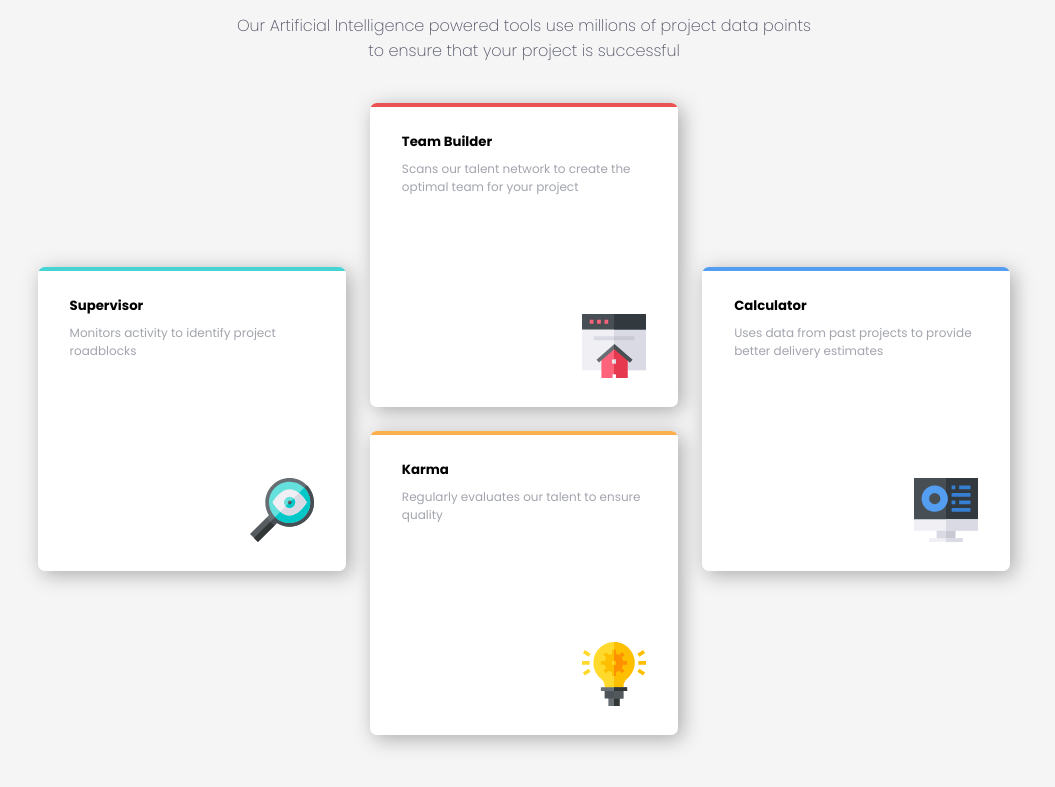
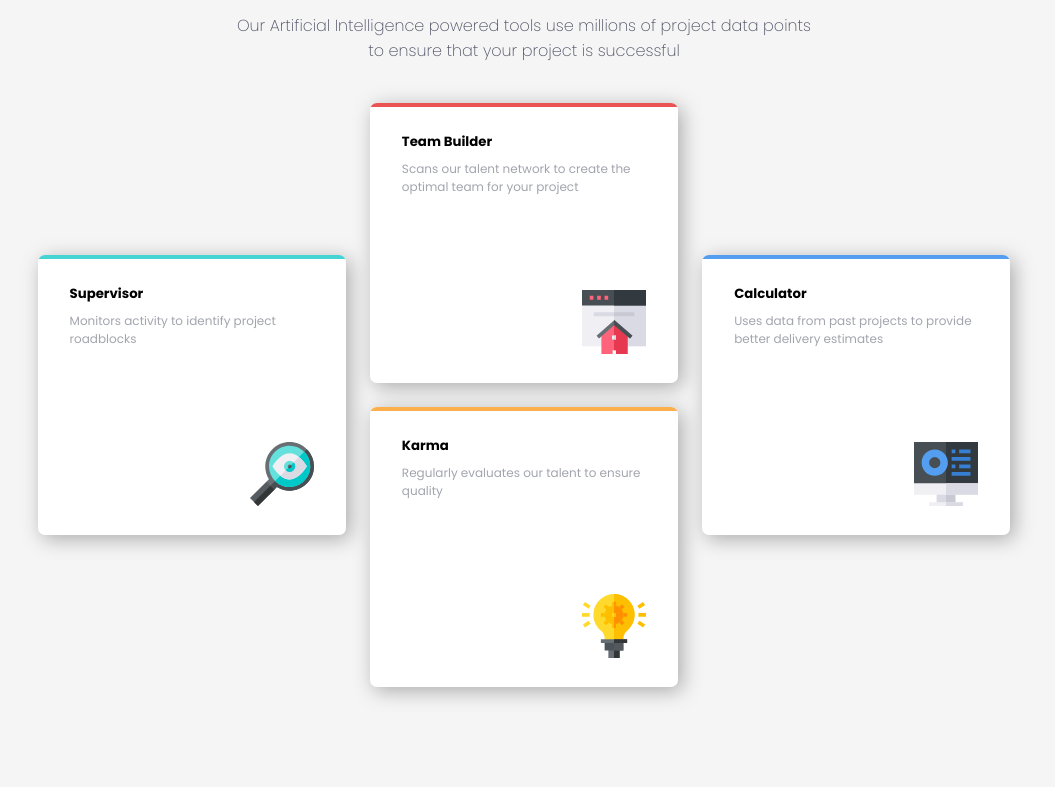
Before and after one commit to NiravParmar3654/four-card-feature-section-master, a plain HTML site: page index.html in a window 1280 px wide. Shown: the part 157-944 px from the top of the page, without its empty margins (116-1171 px from the left). Drawn offline with Linux system fonts and the light colour scheme.

Commit message:
Update style.css

```diff
--- a/style.css
+++ b/style.css
@@ -92,7 +92,7 @@ body::-webkit-scrollbar{
 .main .card{
     --padding-tb: 1.8rem;
     --padding-lr: 2rem;
-    height: 38vh;
+    height: 35vh;
     width: 100%;
     background-color: var(--clr-natural-300);
     border-radius: 7px;
```
